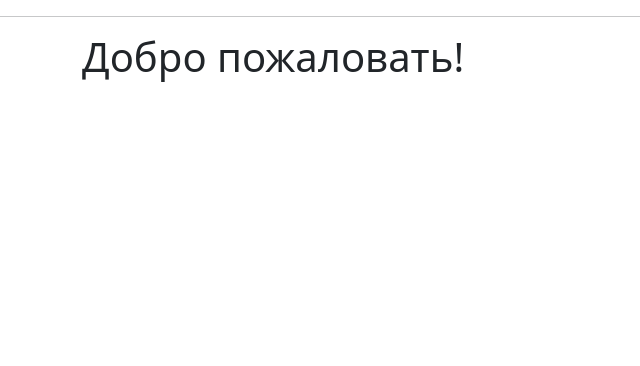
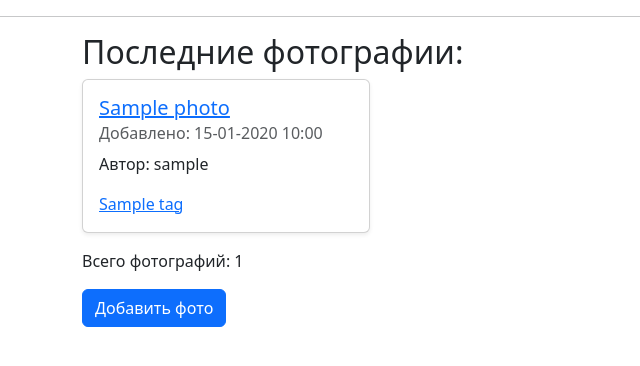
Before and after one commit to kekalinin/yl-project-3-web, a Flask app: template templates/index.html in a window 1280 px wide. Shown: the part 56-422 px from the top of the page, without its empty margins (0-640 px from the left). Run offline with Flask 3, Linux system fonts and the light colour scheme; the template is opened without the code that fills it: most values are stand-ins (such as "Sample title", 1, 10 or a date in 2020).

Commit message:
Добавлена возможность добавить,удалить,посмотреть фотографию.

```diff
--- a/app.py
+++ b/app.py
@@ -1,16 +1,20 @@
+import base64
+
 from flask import (
     Flask,
     render_template,
     redirect,
     url_for,
-    flash
+    flash,
+    request,
+    abort
 )
 from flask_login import (
     logout_user,
     LoginManager,
     login_user,
     current_user,
-    # login_required
+    login_required
 )
 
 import db_session
@@ -37,8 +41,21 @@ def load_user(id):
 
 @app.route('/')
 def index():
-    return render_template("index.html")
+    """
+    Главная страница
+    """
+    s = db_session.create_session()
+    q = s.query(models.Photo)
+    if not current_user.is_authenticated:
+        q = q.filter(models.Photo.is_private.is_(False))
+    photos = q.order_by(
+        models.Photo.created_dt.desc()).limit(10).all()
+    return render_template('index.html', photos=photos)
 
+
+#
+# Работа с пользователем
+#
 
 @app.route('/register', methods=['GET', 'POST'])
 def register():
@@ -87,3 +104,82 @@ def logout():
     """
     logout_user()
     return redirect(url_for('index'))
+
+
+#
+# Фотографии
+#
+
+def get_or_create(session, model, **kwargs):
+    """
+    Находит в БД указанные объект или создает его, если не найдено.
+    """
+    instance = session.query(model).filter_by(**kwargs).first()
+    if instance:
+        return instance
+    else:
+        instance = model(**kwargs)
+        session.add(instance)
+        session.commit()
+        return instance
+
+
+@app.route('/photos/add', methods=['GET', 'POST'])
+@login_required
+def photo_add():
+    """
+    Добавление фотографий пользователя
+    """
+    form = forms.NewPhotoForm()
+    if form.validate_on_submit():
+        image = request.files[form.content.name].read()
+        p = models.Photo(
+            title=form.title.data,
+            content=image,
+            is_private=form.is_private.data,
+            user_id=current_user.id,
+        )
+        s = db_session.create_session()
+        tags = []
+        for tag in form.tags.data.split(' '):
+            tags.append(get_or_create(s, models.Tag, name=tag))
+        p.tags = tags
+        s.add(p)
+        s.commit()
+        flash('Фотография добавлена')
+        return redirect(url_for('index'))
+    return render_template('photo_add.html', title='Новая фотка', form=form)
+
+
+@app.route('/photos/<id>')
+def photo(id):
+    """
+    Показывает фотографию с указанным номером
+    """
+    s = db_session.create_session()
+
+    q = s.query(models.Photo)
+    if not current_user.is_authenticated:
+        q = q.filter(models.Photo.is_private.is_(False))
+    p = q.filter(models.Photo.id == id).first()
+    # если не нашли фотографию, возвращаем ошибку 404
+    if not p:
+        abort(404)
+    img64 = base64.b64encode(p.content).decode('utf-8')
+    return render_template('photo.html', photo=p, img64=img64)
+
+
+@app.route('/photos/del/<id>')
+@login_required
+def photo_del(id):
+    """
+    Удаление фотографии пользователя
+    """
+    s = db_session.create_session()
+    p = s.query(models.Photo).filter(models.Photo.id == id).first()
+    if p.user.id != current_user.id:
+        abort(403)
+    s.delete(p)
+    s.commit()
+    flash('Фотография удалена')
+    return redirect(url_for('index'))
--- a/templates/index.html
+++ b/templates/index.html
@@ -1,7 +1,38 @@
 {% extends "base.html" %}
 
 {% block content %}
-<h1>
-    Добро пожаловать!
-</h1>
+<h2>Последние фотографии:</h2>
+
+<div class="row row-cols-1 row-cols-sm-2 row-cols-md-3 g-3">
+    {% for p in photos %}
+    <div class="col">
+        <div class="card mb-3 shadow-sm" style="max-width: 18rem;">
+            <div class="card-body">
+                <h5 class="card-title">
+                    <a href="{{ url_for('photo', id=p.id) }}">{{ p.title }}</a>
+                </h5>
+                <h6 class="card-subtitle mb-2 text-body-secondary">
+                    Добавлено: {{ p.created_dt.strftime('%d-%m-%Y %H:%M') }}
+                    {% if p.is_private %} | <i> приватное </i>
+                    {% endif %}
+                </h6>
+                <p class="card-text">
+                    Автор: {{ p.user.username }}
+                </p>
+                {% for tag in p.tags %}
+                <a href="/tags/{{ tag.name }}" class="card-link">{{ tag.name }}</a>
+                {% endfor %}
+            </div>
+        </div>
+    </div>
+    {% endfor %}
+</div>
+
+<p>Всего фотографий: {{ photos | length }}</p>
+<div>
+    <p>
+        <a class="btn btn-primary" href="{{ url_for('photo_add') }}">Добавить фото</a>
+    </p>
+</div>
+
 {% endblock %}
```
Also changed, not shown: forms.py (+12 -1 lines), templates/photo.html (added, +21 -0 lines), templates/photo_add.html (added, +31 -0 lines).
